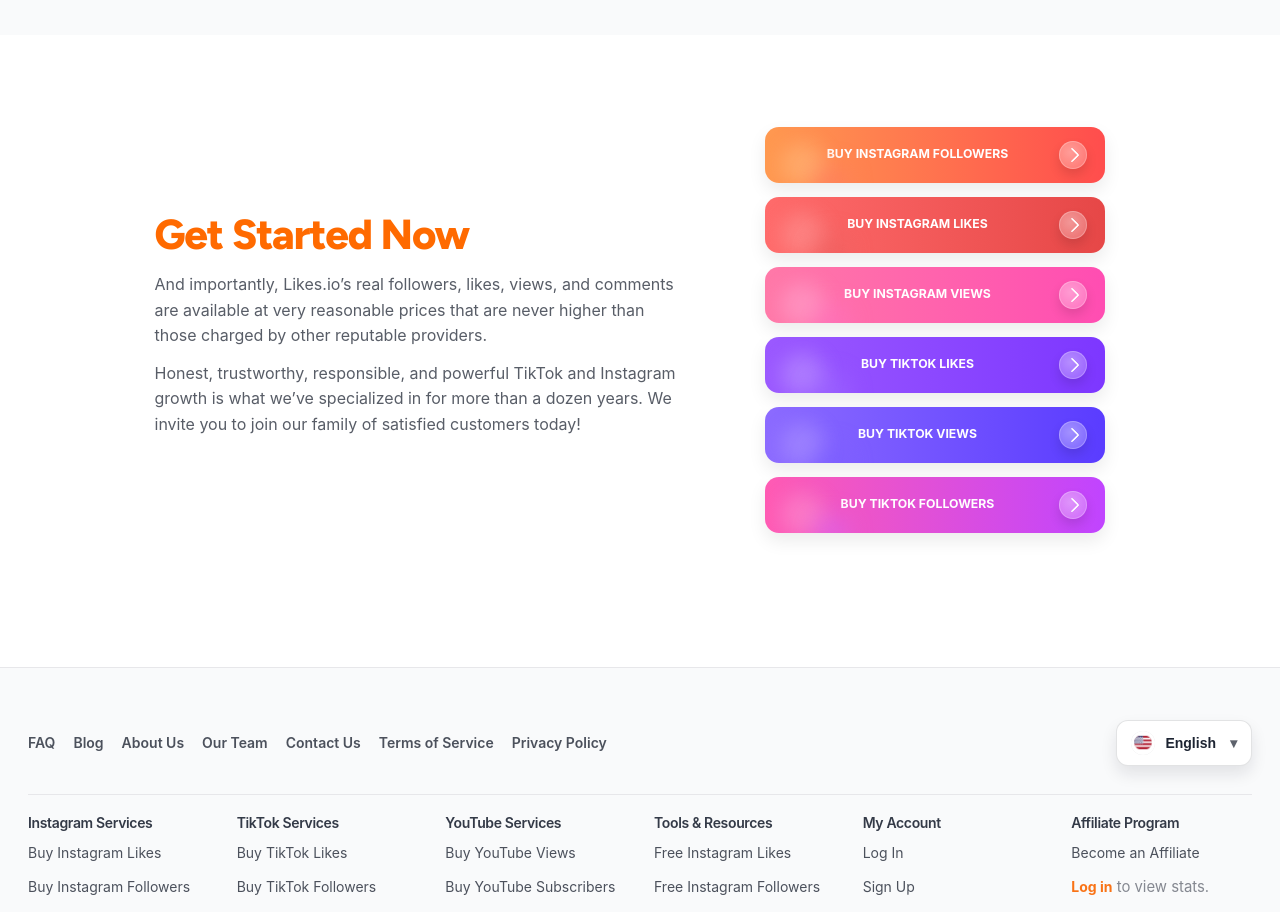
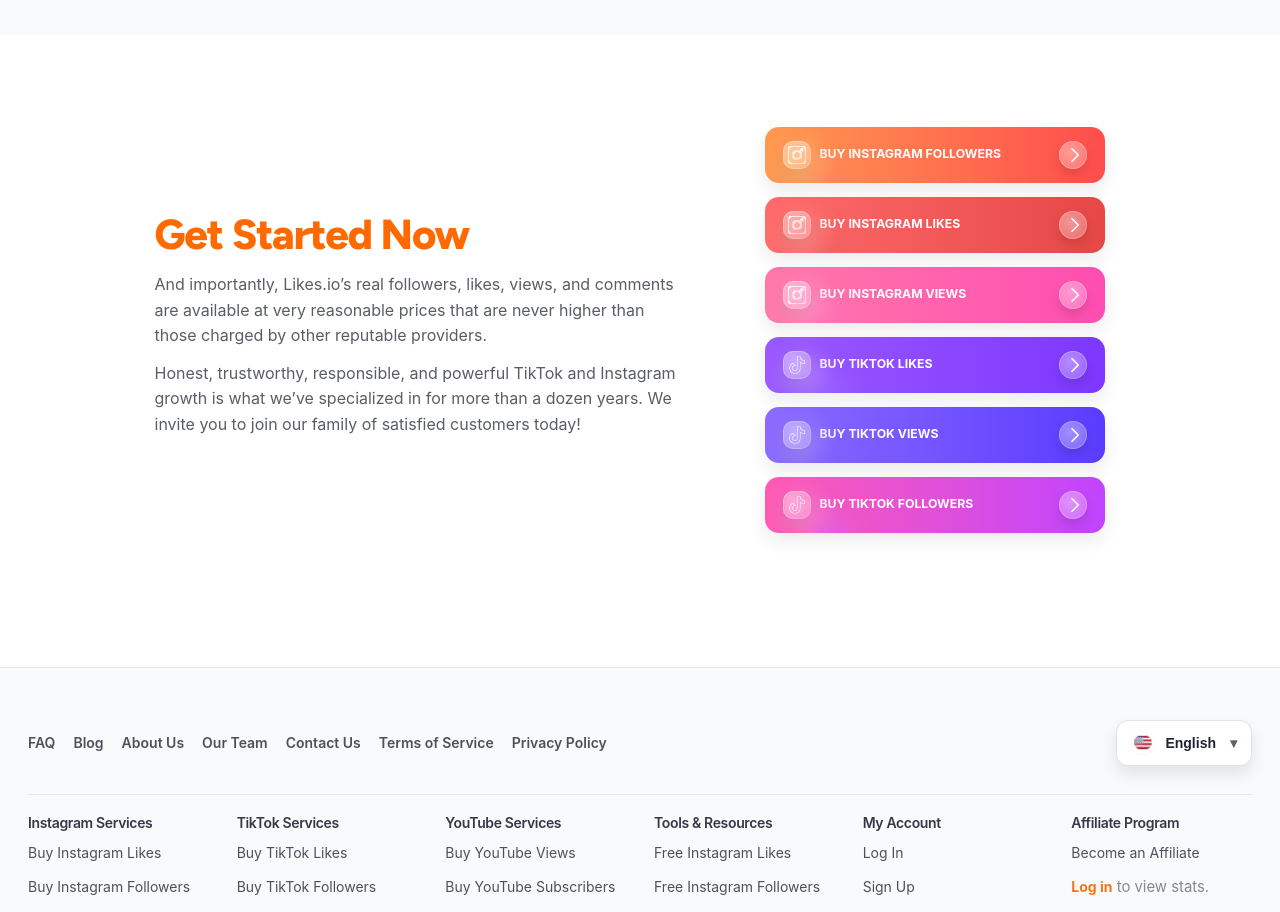
Before and after one commit to azursoldev/likes-io, a Next.js app: page / in a window 1280 px wide. Shown: the part 3920-4832 px from the top of the page. Built offline with nearby package versions, Linux system fonts and the light colour scheme; a web font is replaced by a local one.

Commit message:
icon updated

```diff
--- a/app/components/QuickStartSection.tsx
+++ b/app/components/QuickStartSection.tsx
@@ -18,26 +18,32 @@ export default function QuickStartSection() {
           <div className="qs-right">
             <div className="qs-actions">
               <a href="#" className="qs-btn grad-orange">
+                <span className="qs-icon"><img src="/instagram-11.png" alt="Instagram" width={18} height={18} /></span>
                 <span className="qs-label">BUY INSTAGRAM FOLLOWERS</span>
                 <span className="arrow" aria-hidden="true"></span>
               </a>
               <a href="#" className="qs-btn grad-red">
+                <span className="qs-icon"><img src="/instagram-11.png" alt="Instagram" width={18} height={18} /></span>
                 <span className="qs-label">BUY INSTAGRAM LIKES</span>
                 <span className="arrow" aria-hidden="true"></span>
               </a>
               <a href="#" className="qs-btn grad-pink">
+                <span className="qs-icon"><img src="/instagram-11.png" alt="Instagram" width={18} height={18} /></span>
                 <span className="qs-label">BUY INSTAGRAM VIEWS</span>
                 <span className="arrow" aria-hidden="true"></span>
               </a>
               <a href="#" className="qs-btn grad-purple">
+                <span className="qs-icon"><img src="/tiktok-9.png" alt="TikTok" width={18} height={18} /></span>
                 <span className="qs-label">BUY TIKTOK LIKES</span>
                 <span className="arrow" aria-hidden="true"></span>
               </a>
               <a href="#" className="qs-btn grad-violet">
+                <span className="qs-icon"><img src="/tiktok-9.png" alt="TikTok" width={18} height={18} /></span>
                 <span className="qs-label">BUY TIKTOK VIEWS</span>
                 <span className="arrow" aria-hidden="true"></span>
               </a>
               <a href="#" className="qs-btn grad-magenta">
+                <span className="qs-icon"><img src="/tiktok-9.png" alt="TikTok" width={18} height={18} /></span>
                 <span className="qs-label">BUY TIKTOK FOLLOWERS</span>
                 <span className="arrow" aria-hidden="true"></span>
               </a>
--- a/app/globals.css
+++ b/app/globals.css
@@ -718,12 +718,14 @@ html.dark .floating-icon { opacity: 0.14; }
 .qs-desc {color: rgba(17,24,39,0.7);margin: 0 0 12px;line-height: 1.6;max-width: 53ch;font-size: 16px;}
 .qs-right { display: flex; justify-content: center; }
 .qs-actions { width: 340px; display: flex; flex-direction: column; gap: 14px; margin: 0 auto; }
-.qs-btn { position: relative; display: grid; grid-template-columns: 1fr 36px; align-items: center; padding: 14px 18px; border-radius: 14px; color: #fff; font-weight: 700; font-size: 0.875rem; text-decoration: none; box-shadow: 0 8px 18px rgba(0,0,0,0.08); overflow: hidden; transition: transform 160ms ease, box-shadow 160ms ease, filter 160ms ease; text-align: center; }
+.qs-btn { position: relative; display: grid; grid-template-columns: 36px 1fr 36px; align-items: center; padding: 14px 18px; border-radius: 14px; color: #fff; font-weight: 700; font-size: 0.875rem; text-decoration: none; box-shadow: 0 8px 18px rgba(0,0,0,0.08); overflow: hidden; transition: transform 160ms ease, box-shadow 160ms ease, filter 160ms ease; text-align: left; }
 /* Left gradient blobs */
 .qs-btn::before { content: ""; position: absolute; left: 16px; top: 16px; width: 44px; height: 44px; border-radius: 9999px; filter: blur(10px); opacity: 0.45; }
 .qs-btn::after { content: ""; position: absolute; left: 48px; top: 38px; width: 36px; height: 36px; border-radius: 9999px; filter: blur(12px); opacity: 0.5; }
-.qs-btn .qs-label { grid-column: 1; justify-self: center; }
-.qs-btn .arrow { grid-column: 2; justify-self: end; width: 28px; height: 28px; border-radius: 9999px; background: radial-gradient(circle at 40% 40%, rgba(255,255,255,0.42), rgba(255,255,255,0.18)); box-shadow: inset 0 0 0 1px rgba(255,255,255,0.25), 0 6px 12px rgba(0,0,0,0.12); display: grid; place-items: center; position: relative; }
+.qs-btn .qs-label { grid-column: 2; justify-self: start; }
+.qs-btn .qs-icon { grid-column: 1; justify-self: start; width: 28px; height: 28px; border-radius: 10px; background: radial-gradient(circle at 40% 40%, rgba(255,255,255,0.5), rgba(255,255,255,0.25)); box-shadow: inset 0 0 0 1px rgba(255,255,255,0.35), 0 8px 16px rgba(0,0,0,0.12); display: grid; place-items: center; }
+.qs-btn .qs-icon img { width: 18px; height: 18px; display: block; }
+.qs-btn .arrow { grid-column: 3; justify-self: end; width: 28px; height: 28px; border-radius: 9999px; background: radial-gradient(circle at 40% 40%, rgba(255,255,255,0.42), rgba(255,255,255,0.18)); box-shadow: inset 0 0 0 1px rgba(255,255,255,0.25), 0 6px 12px rgba(0,0,0,0.12); display: grid; place-items: center; position: relative; }
 .qs-btn .arrow::before { content: ""; position: absolute; left: 46%; top: 50%; width: 9px; height: 9px; border-right: 2px solid rgba(255,255,255,0.95); border-top: 2px solid rgba(255,255,255,0.95); transform: translate(-50%, -50%) rotate(45deg); border-radius: 2px; }
 .qs-btn:hover, .qs-btn:focus-visible { transform: translateY(-2px); box-shadow: 0 14px 28px rgba(0,0,0,0.12); filter: brightness(1.02); }
 .qs-btn:hover .arrow, .qs-btn:focus-visible .arrow { transform: translateX(2px); }
```
